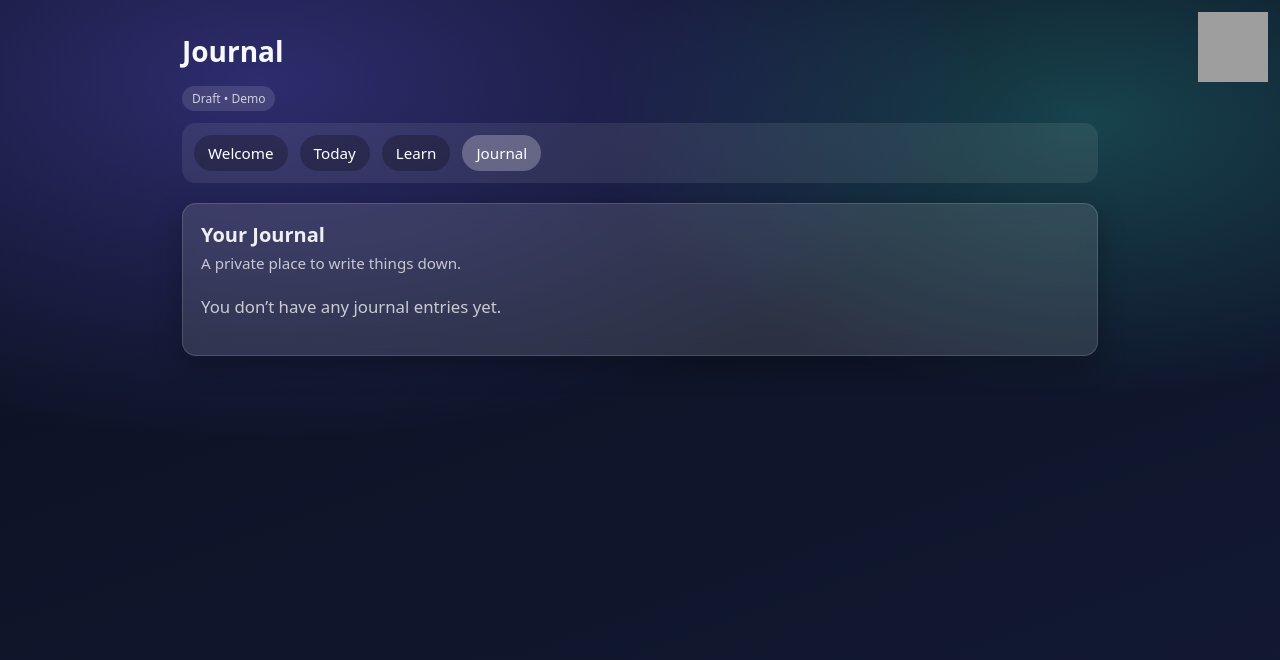
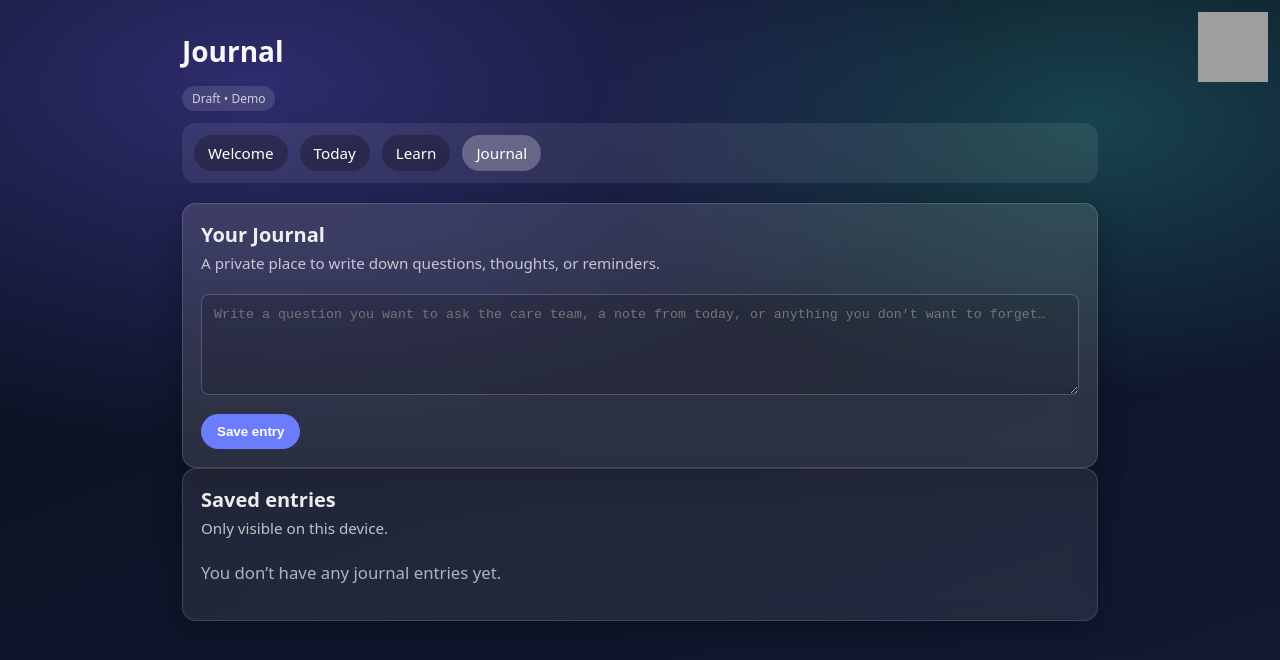
Before and after one commit to ClaudiaLillibridge/merlin-kip-pediatric-caregiver, a Next.js app: page /journal in a window 1280 px wide. Shown: the top 660 px of the page. Built offline with nearby package versions, Linux system fonts and the light colour scheme; grey boxes are pictures that could not be loaded.

Commit message:
Add functional caregiver journal with local entry capture

```diff
--- a/pages/journal.tsx
+++ b/pages/journal.tsx
@@ -1,30 +1,110 @@
 
+import { useEffect, useState } from "react";
 import PageLayout from "../components/layout/PageLayout";
 import { Card } from "../components/ui/Card";
 
 type JournalEntry = {
-  id?: string;
-  title?: string;
-  content?: string;
+  id: string;
+  text: string;
+  createdAt: string;
 };
 
 export default function JournalPage() {
-  // During Vercel build/prerender there is no runtime data, so default to [].
-  const entries: JournalEntry[] = [];
+  const [entryText, setEntryText] = useState("");
+  const [entries, setEntries] = useState<JournalEntry[]>([]);
+
+  // Load saved entries from localStorage on first render
+  useEffect(() => {
+    if (typeof window === "undefined") return;
+    const saved = localStorage.getItem("merlin_journal_entries");
+    if (saved) {
+      setEntries(JSON.parse(saved));
+    }
+  }, []);
+
+  // Save entries to localStorage whenever they change
+  useEffect(() => {
+    if (typeof window === "undefined") return;
+    localStorage.setItem("merlin_journal_entries", JSON.stringify(entries));
+  }, [entries]);
+
+  const handleSave = () => {
+    if (!entryText.trim()) return;
+
+    const newEntry: JournalEntry = {
+      id: crypto.randomUUID(),
+      text: entryText.trim(),
+      createdAt: new Date().toLocaleString(),
+    };
+
+    setEntries([newEntry, ...entries]);
+    setEntryText("");
+  };
 
   return (
     <PageLayout title="Journal">
-      <Card title="Your Journal" subtitle="A private place to write things down." variant="elevated">
+      <Card
+        title="Your Journal"
+        subtitle="A private place to write down questions, thoughts, or reminders."
+        variant="elevated"
+      >
+        <textarea
+          value={entryText}
+          onChange={(e) => setEntryText(e.target.value)}
+          placeholder="Write a question you want to ask the care team, a note from today, or anything you don’t want to forget…"
+          rows={5}
+          style={{
+            width: "100%",
+            padding: "12px",
+            borderRadius: "8px",
+            border: "1px solid rgba(255,255,255,0.2)",
+            background: "rgba(0,0,0,0.15)",
+            color: "white",
+            marginBottom: "12px",
+            resize: "vertical",
+          }}
+        />
+
+        <button
+          onClick={handleSave}
+          style={{
+            padding: "10px 16px",
+            borderRadius: "999px",
+            border: "none",
+            background: "#6c7cff",
+            color: "white",
+            fontWeight: 600,
+            cursor: "pointer",
+          }}
+        >
+          Save entry
+        </button>
+      </Card>
+
+      <Card
+        title="Saved entries"
+        subtitle="Only visible on this device."
+      >
         {entries.length === 0 ? (
-          <p style={{ marginTop: 0, opacity: 0.8 }}>
+          <p style={{ opacity: 0.7, marginTop: 0 }}>
             You don’t have any journal entries yet.
           </p>
         ) : (
-          <ul style={{ paddingLeft: 18 }}>
-            {entries.map((e, idx) => (
-              <li key={e.id ?? String(idx)} style={{ marginBottom: 10 }}>
-                <strong>{e.title ?? "Untitled"}</strong>
-                <p style={{ marginTop: 4 }}>{e.content ?? ""}</p>
+          <ul style={{ listStyle: "none", padding: 0, margin: 0 }}>
+            {entries.map((entry) => (
+              <li
+                key={entry.id}
+                style={{
+                  padding: "12px",
+                  borderRadius: "8px",
+                  background: "rgba(255,255,255,0.05)",
+                  marginBottom: "10px",
+                }}
+              >
+                <div style={{ fontSize: 12, opacity: 0.6, marginBottom: 6 }}>
+                  {entry.createdAt}
+                </div>
+                <div>{entry.text}</div>
               </li>
             ))}
           </ul>
```
